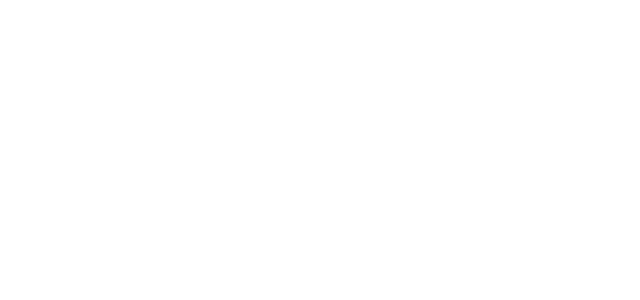
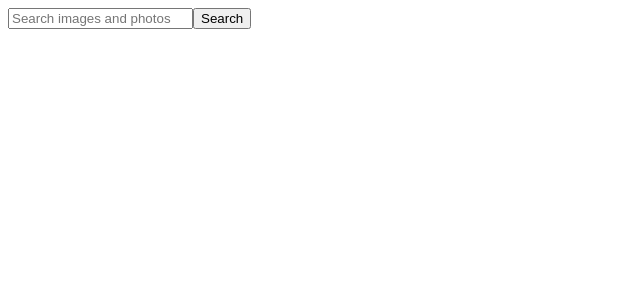
Before and after one commit to AndriyV2504/goit-react-hw-04, a React (Vite) app: page / in a window 1280 px wide. Shown: the top 300 px of the page, without its empty margins (0-640 px from the left). Built offline with nearby package versions, Linux system fonts and the light colour scheme.

Commit message:
searchBar

```diff
--- a/package.json
+++ b/package.json
@@ -11,6 +11,7 @@
   },
   "dependencies": {
     "axios": "^1.7.2",
+    "formik": "^2.4.6",
     "react": "^18.3.1",
     "react-dom": "^18.3.1"
   },
--- a/src/components/App.jsx
+++ b/src/components/App.jsx
@@ -1,23 +1,26 @@
 import { useEffect, useState } from "react";
 import ImageGallery from "./ImageGallery/ImageGallery";
 import fetchPhotos from "../services/api";
+import SearchBar from "./SearchBar/SearchBar";
 
 const App = () => {
   const [images, setImages] = useState([]);
+  const [query, setQuery] = useState("");
 
   useEffect(() => {
     const fetchImages = async () => {
       try {
-        const response = await fetchPhotos("query");
+        const response = await fetchPhotos(query);
         setImages(response.images);
       } catch (error) {
         console.log(error);
       }
     };
     fetchImages;
-  }, []);
+  }, [query]);
   return (
     <div>
+      <SearchBar onSubmit={setQuery} />
       <ImageGallery images={images} />
     </div>
   );
--- /dev/null
+++ b/src/components/SearchBar/SearchBar.jsx
@@ -0,0 +1,31 @@
+import { Formik, Form, Field } from "formik";
+
+const SearchBar = ({ onSubmit }) => {
+  const initialValues = {
+    query: "",
+  };
+
+  const handleSubmit = (values) => {
+    console.log(values);
+    onSubmit(values.query);
+  };
+
+  return (
+    <header>
+      <Formik initialValues={initialValues} onSubmit={handleSubmit}>
+        <Form>
+          <Field
+            name="query"
+            type="text"
+            autofocus
+            autocomplete="off"
+            placeholder="Search images and photos"
+          />
+          <button type="submit">Search</button>
+        </Form>
+      </Formik>
+    </header>
+  );
+};
+
+export default SearchBar;
--- a/src/services/api.js
+++ b/src/services/api.js
@@ -9,7 +9,7 @@
     params: {
       query,
       page,
-      perPage: perPage,
+      per_Page: perPage,
     },
   });
   return response.data;
```
Also changed, not shown: 1 other file (tests, documents, lock files or other folders).
